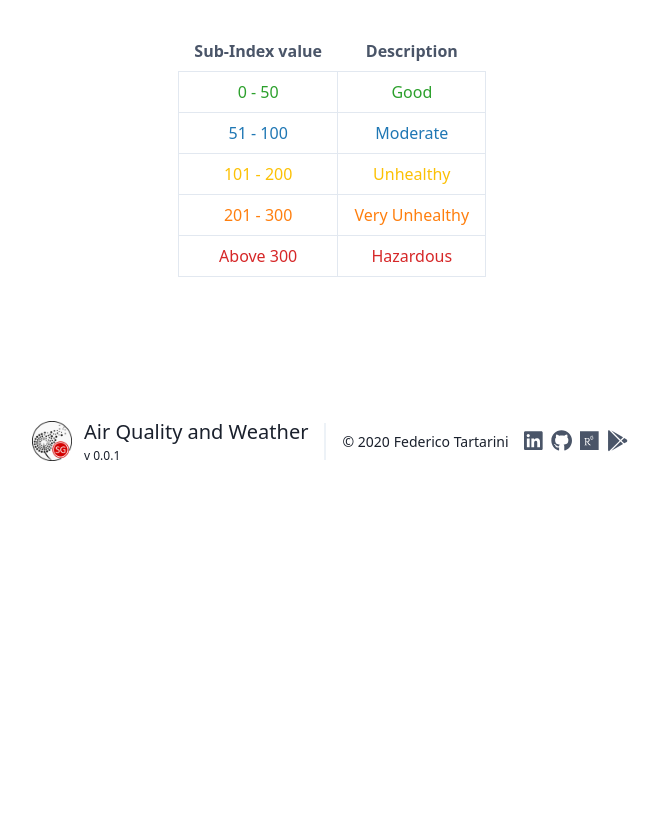
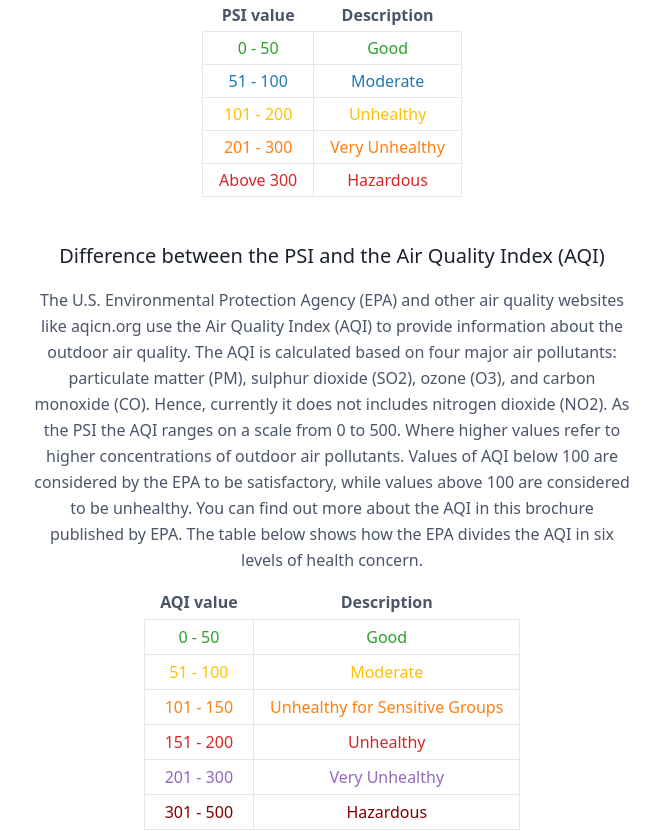
Before and after one commit to FedericoTartarini/air-quality-weather-sg, a React (Create React App) app: page /air-quality-weather-sg/psi in a window 1280 px wide. Shown: the part 900-1731 px from the top of the page, without its empty margins (308-968 px from the left). Before the commit the page ends 1397 px from the top, so only its background shows below. Built offline with nearby package versions, Linux system fonts and the light colour scheme; no server answers.

Commit message:
* added difference between AQI and PSI

```diff
--- a/src/Views/WikiPSI.js
+++ b/src/Views/WikiPSI.js
@@ -38,7 +38,7 @@ function WikiPSI() {
             concentration readings which are a better indicator of the outdoor
             air pollution.
           </p>
-          <p className="mb-8 leading-relaxed">
+          <p className="leading-relaxed">
             The NEA calculates the 24-h PSI value firstly by linearly mapping
             each individual sub-pollutant (i.e., 24-h PM10, 24-h PM2.5, 8-h CO,
             24-h SO2, 1-h NO2, 8-h O3) to a sub-index ranging from 0 to 500.
@@ -46,10 +46,101 @@ function WikiPSI() {
             maximum value of any of the pollutants sub-indices. The table below
             shows the air quality descriptor relative to the specific PSI range.
           </p>
-          <TableIndicesCategories />
-          {/*  todo write about difference between PSI and API */}
+          <div className="flex mx-auto justify-center py-3">
+            <table className="table-auto text-center">
+              <thead>
+                <tr>
+                  <th className="px-4 py-1">PSI value</th>
+                  <th className="px-4 py-1">Description</th>
+                </tr>
+              </thead>
+              <tbody>
+                <tr className="font-medium" style={{ color: "#2ca02c" }}>
+                  <td className="border px-4 py-1">0 - 50</td>
+                  <td className="border px-4 py-1">Good</td>
+                </tr>
+                <tr className="font-medium" style={{ color: "#1f77b4" }}>
+                  {" "}
+                  <td className="border px-4 py-1">51 - 100</td>
+                  <td className="border px-4 py-1">Moderate</td>
+                </tr>
+                <tr className="font-medium" style={{ color: "#fcc105" }}>
+                  <td className="border px-4 py-1">101 - 200</td>
+                  <td className="border px-4 py-1">Unhealthy</td>
+                </tr>
+                <tr className="font-medium" style={{ color: "#ff7f0e" }}>
+                  <td className="border px-4 py-1">201 - 300</td>
+                  <td className="border px-4 py-1">Very Unhealthy</td>
+                </tr>
+                <tr className="font-medium" style={{ color: "#d62728" }}>
+                  <td className="border px-4 py-1">Above 300</td>
+                  <td className="border px-4 py-1">Hazardous</td>
+                </tr>
+              </tbody>
+            </table>
+          </div>
           {/*  todo add link to NEA website */}
           {/*  todo write about activities */}
+          <h1 className="text-xl mb-4 mt-8 font-medium text-gray-900">
+            Difference between the PSI and the Air Quality Index (AQI)
+          </h1>
+          <p className="mb-8 leading-relaxed">
+            The U.S. Environmental Protection Agency (EPA) and other air quality
+            websites like aqicn.org use the Air Quality Index (AQI) to provide
+            information about the outdoor air quality. The AQI is calculated
+            based on four major air pollutants: particulate matter (PM), sulphur
+            dioxide (SO2), ozone (O3), and carbon monoxide (CO). Hence,
+            currently it does not includes nitrogen dioxide (NO2). As the PSI
+            the AQI ranges on a scale from 0 to 500. Where higher values refer
+            to higher concentrations of outdoor air pollutants. Values of AQI
+            below 100 are considered by the EPA to be satisfactory, while values
+            above 100 are considered to be unhealthy. You can find out more
+            about the AQI{" "}
+            <a href={"https://www3.epa.gov/airnow/aqi_brochure_02_14.pdf"}>
+              in this brochure
+            </a>{" "}
+            published by EPA. The table below shows how the EPA divides the AQI
+            in six levels of health concern.
+            <div className="flex mx-auto justify-center py-3">
+              <table className="table-auto text-center">
+                <thead>
+                  <tr>
+                    <th className="px-4 py-1">AQI value</th>
+                    <th className="px-4 py-1">Description</th>
+                  </tr>
+                </thead>
+                <tbody>
+                  <tr className="font-medium" style={{ color: "#2ca02c" }}>
+                    <td className="border px-4 py-1">0 - 50</td>
+                    <td className="border px-4 py-1">Good</td>
+                  </tr>
+                  <tr className="font-medium" style={{ color: "#fcc105" }}>
+                    {" "}
+                    <td className="border px-4 py-1">51 - 100</td>
+                    <td className="border px-4 py-1">Moderate</td>
+                  </tr>
+                  <tr className="font-medium" style={{ color: "#ff7f0e" }}>
+                    <td className="border px-4 py-1">101 - 150</td>
+                    <td className="border px-4 py-1">
+                      Unhealthy for Sensitive Groups
+                    </td>
+                  </tr>
+                  <tr className="font-medium" style={{ color: "#d62728" }}>
+                    <td className="border px-4 py-1">151 - 200</td>
+                    <td className="border px-4 py-1">Unhealthy</td>
+                  </tr>
+                  <tr className="font-medium" style={{ color: "#9467bd" }}>
+                    <td className="border px-4 py-1">201 - 300</td>
+                    <td className="border px-4 py-1">Very Unhealthy</td>
+                  </tr>
+                  <tr className="font-medium" style={{ color: "#800000" }}>
+                    <td className="border px-4 py-1">301 - 500</td>
+                    <td className="border px-4 py-1">Hazardous</td>
+                  </tr>
+                </tbody>
+              </table>
+            </div>
+          </p>
         </div>
       </div>
     </section>
```
